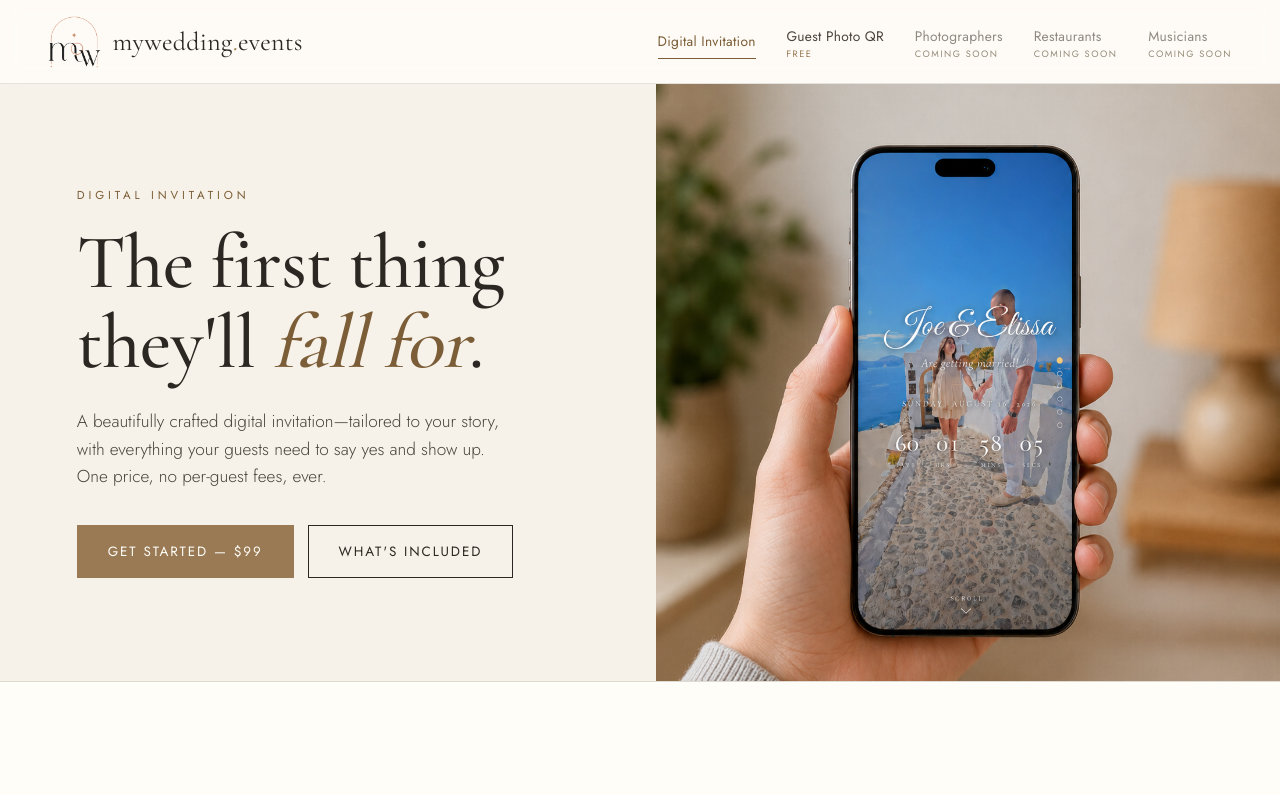
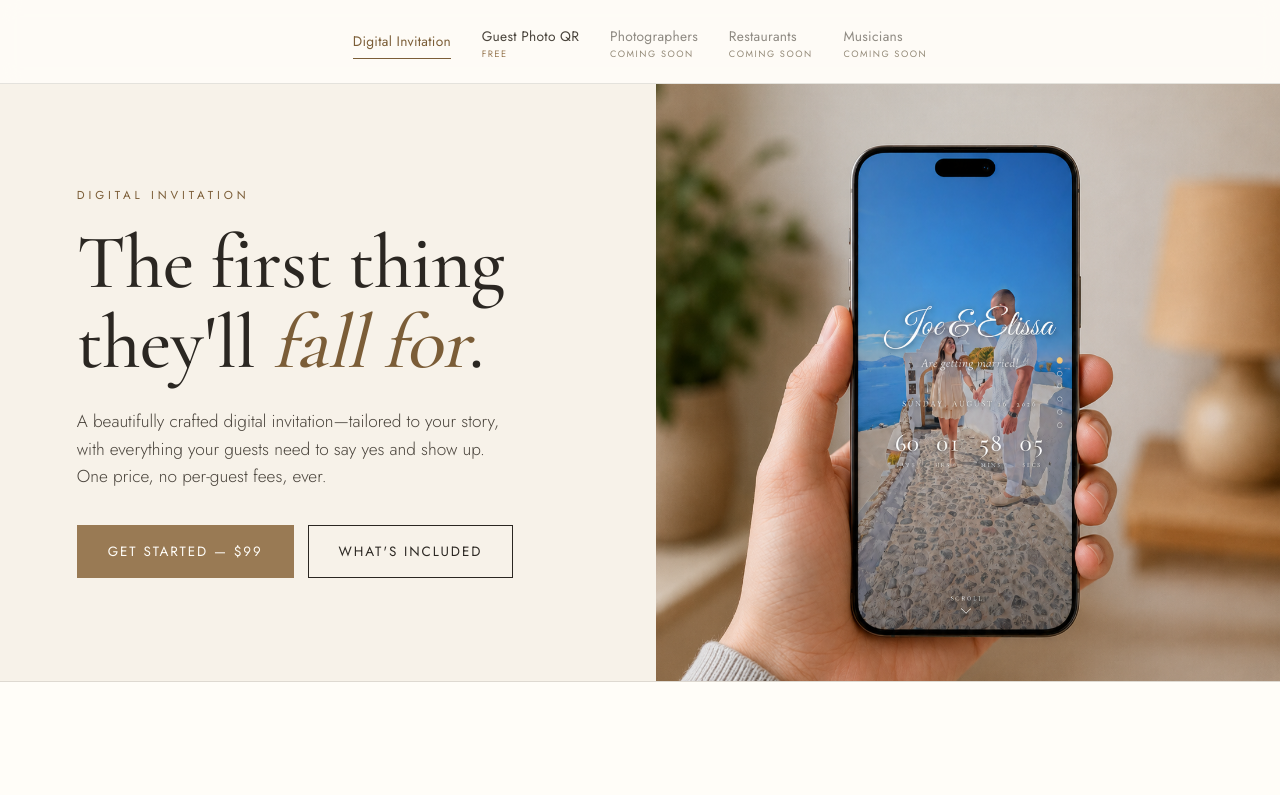
Before and after one commit to Mywedding-events/mywedding.events, a Next.js app: page /invitation in a window 1280 px wide. Shown: the top 795 px of the page. Built offline with nearby package versions, Linux system fonts and the light colour scheme.

Commit message:
Match invitation and photo-qr headers to home page
Use centered nav with no brand on the inner pages so the header is
identical to the home page.

Co-Authored-By: Claude Opus 4.7 <noreply@anthropic.com>
Claude-Session: https://claude.ai/code/session_019fDqKckFL7ZrSVGveQ6g5q

```diff
--- a/app/invitation/page.jsx
+++ b/app/invitation/page.jsx
@@ -18,7 +18,7 @@ function Tick() {
 export default function InvitationPage() {
   return (
     <div data-screen-label="Digital Invitation Page">
-      <Header active="invitation" />
+      <Header active="invitation" centered withBrand={false} />
 
       <div className="hero">
         <div className="hero__content">
--- a/app/photo-qr/page.jsx
+++ b/app/photo-qr/page.jsx
@@ -10,7 +10,7 @@ export const metadata = {
 export default function PhotoQrPage() {
   return (
     <div data-screen-label="Guest Photo QR Page">
-      <Header active="photo-qr" />
+      <Header active="photo-qr" centered withBrand={false} />
 
       <div className="hero">
         <div className="hero__content">
```
